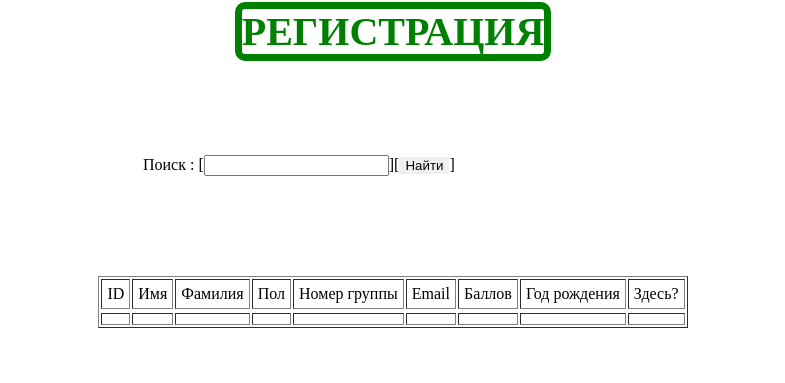
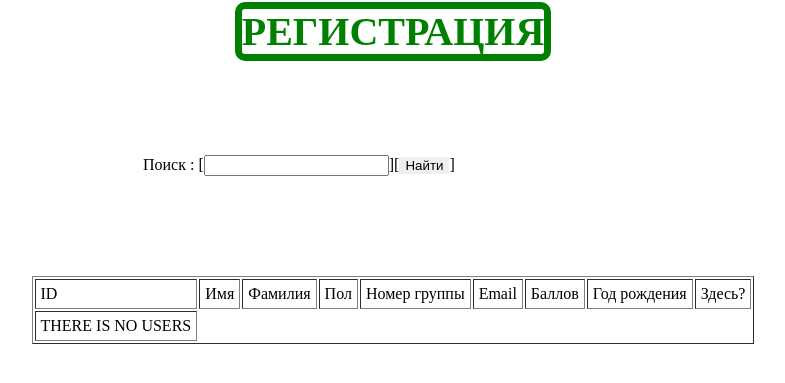
Before and after one commit to Heanware/studentslist, a PHP site: page / in a window 1280 px wide. Shown: the top 383 px of the page, without its empty margins (247-1032 px from the left). Run offline with PHP 8.4, Linux system fonts and the light colour scheme; data that the repository does not hold is empty.

Commit message:
Add files via upload
with an MVC now

```diff
--- a/Controller/database.php
+++ b/Controller/database.php
@@ -1,8 +1,4 @@
-
 <?php
-
-
-
 $config = array(
 
 	'db' => array(
@@ -22,6 +18,7 @@ $connect = mysqli_connect(
 	$config['db']['name']
 );
 
+
 if($connect == false){
 	echo "fucc";
 } else {
--- a/View/reg.php
+++ b/View/reg.php
@@ -7,12 +7,12 @@
 	<link rel="stylesheet" href="../style.css">
 </head>
 <body>
-	<form class="regform" name="regform" action="../Controller/regscr.php" method="POST">
+	<form class="regform" name="regform" action="../Controller/controller.php" method="POST">
 
 
 		<span>Введите имя (От 1 до 20 символов, только русскими буквами)</span><input type="text" required name="name" pattern="^[А-Я]{1}[а-я]{1,19}$"  maxlength="20">
 
-		<span>Введите фамилию (От 1 до 25 символов, только русскими буквами)</span><input type="text" required name="forname" pattern="^[А-Я]{1}[а-я]{1,24}$"  maxlength="25">
+		<span>Введите фамилию (От 1 до 25 символов, только русскими буквами)</span><input type="text" required name="surname" pattern="^[А-Я]{1}[а-я]{1,24}$"  maxlength="25">
 
 		<span>Введите пол </span><input type="radio" required name="gender" value="Мужской">Мужской  <input type="radio" required name="gender" value="Женский">Женский
 
--- a/index.php
+++ b/index.php
@@ -6,7 +6,7 @@
 	<link rel="stylesheet" href="/style.css">
 </head>
 <body>
-	<div class="regbutton"><a href="View/reg.php">Регистрация</a></div>
+	<div class="regbutton"><a href="/View/reg.php">Регистрация</a></div>
 	<div class="search">
 
 		<span><?php echo $config['list'] ?></span>
@@ -29,31 +29,27 @@
 		<tr>
 
 
-			<?php
-
-			if($check == true){
-				echo 'Не найдено ни одного пользователя!';
-			}else{ ?>
-				<tr>
-					<td class="id"><?php echo $idst['id']?></td>
-					<td class="name"><?php echo $idst['name']?></td>
-					<td class="surname"><?php echo $idst['surname']?></td>
-					<td class="gender"><?php echo $idst['gender']?></td>
-					<td class="groupnumber"><?php echo $idst['groupnumber']?></td>
-					<td class="email"><?php echo $idst['email']?></td>
-					<td class="points"><?php echo $idst['points']?></td>
-					<td class="birthday"><?php echo $idst['birthday']?></td>
-					<td class="place"><?php echo $idst['place']?></td>
-				</tr>
-
-				<?php
-			}
-
-			?>
+			<?php if ( $users == '' ): ?>
+				<td>THERE IS NO USERS</td>
+				<?php else : ?>
+					<?php while($usersOutput = mysqli_fetch_assoc($users)){ ?>
+						<tr>
+							<td class="id"><?php echo $usersOutput['id'] ?></td>
+							<td class="name"><?php echo $usersOutput['name'] ?></td>
+							<td class="surname"><?php echo $usersOutput['surname'] ?></td>
+							<td class="gender"><?php echo $usersOutput['gender'] ?></td>
+							<td class="groupnumber"><?php echo $usersOutput['groupnumber'] ?></td>
+							<td class="email"><?php echo $usersOutput['email'] ?></td>
+							<td class="points"><?php echo $usersOutput['points'] ?></td>
+							<td class="birthday"><?php echo $usersOutput['birthday'] ?></td>
+							<td class="place"><?php echo $usersOutput['place'] ?></td>
+						</tr>
+					<?php };
+				endif?>
 
 
 
 
-		</table>
-	</body>
-	</html>
+			</table>
+		</body>
+		</html>
```
Also changed, not shown: Controller/controller.php (added, +12 -0 lines), Model/model.php (+18 -5 lines), init.php (added, +7 -0 lines).
